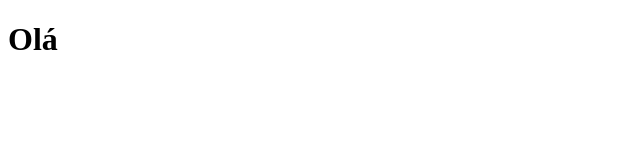
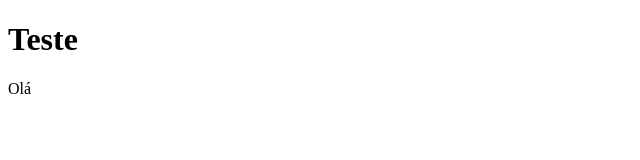
Before and after one commit to enthony17/Site_tcc, a plain HTML site: page index.html in a window 1280 px wide. Shown: the full height of the page, 0-640 px from the left. Drawn offline with Linux system fonts and the light colour scheme.

Commit message:
Add files via upload

```diff
--- a/index.html
+++ b/index.html
@@ -6,9 +6,13 @@
 
 </head>
 
+ <h1>Teste</h1>
+
+ <p> Olá</p>
+
 <body>
 
-<h1>Olá</h1>
 
 </body>
+
 </html>
```
Also changed, not shown: style.css (added).
